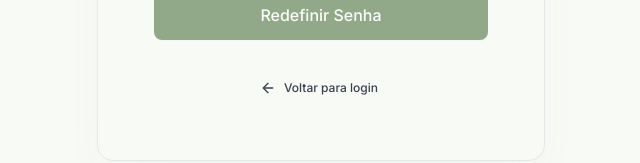
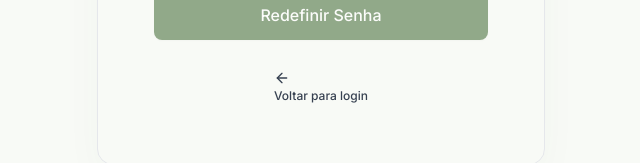
Before and after one commit to contatotrapstore/NeuroPro1, a React (Vite) app in the folder frontend/: page /auth/reset-password in a window 1280 px wide. Shown: the part 877-1040 px from the top of the page, without its empty margins (319-959 px from the left). Built offline with nearby package versions, Linux system fonts and the light colour scheme.

Commit message:
fn update reset

```diff
--- a/frontend/src/components/layout/ProtectedRoute.tsx
+++ b/frontend/src/components/layout/ProtectedRoute.tsx
@@ -40,7 +40,21 @@ const ProtectedRoute: React.FC<ProtectedRouteProps> = ({
 
   // If user is logged in but trying to access auth pages
   if (!requireAuth && user) {
-    // Redirect to dashboard
+    // Exceção especial para reset de senha: permitir acesso se há tokens na URL
+    if (location.pathname === '/auth/reset-password') {
+      const hashParams = new URLSearchParams(window.location.hash.substring(1));
+      const queryParams = new URLSearchParams(window.location.search);
+      const hasResetTokens =
+        (hashParams.get('access_token') && hashParams.get('refresh_token')) ||
+        (queryParams.get('access_token') && queryParams.get('refresh_token'));
+
+      // Se há tokens válidos, permitir acesso à página de reset
+      if (hasResetTokens) {
+        return <>{children}</>;
+      }
+    }
+
+    // Caso contrário, redirecionar para dashboard
     return <Navigate to="/dashboard" replace />;
   }
 
--- a/frontend/src/pages/Auth/ResetPassword.tsx
+++ b/frontend/src/pages/Auth/ResetPassword.tsx
@@ -257,8 +257,9 @@ const ResetPassword: React.FC = () => {
                 onClick={() => navigate('/auth/login')}
                 variant="ghost"
                 size="sm"
-                leftIcon={<ArrowLeft className="h-4 w-4" />}
+                className="inline-flex items-center justify-center"
               >
+                <ArrowLeft className="h-4 w-4 mr-2" />
                 Voltar para login
               </Button>
             </div>
```
